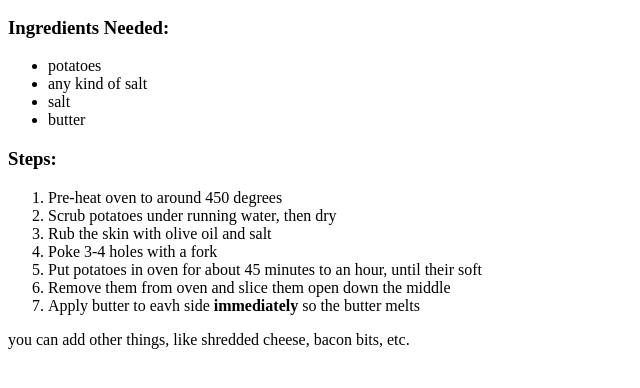
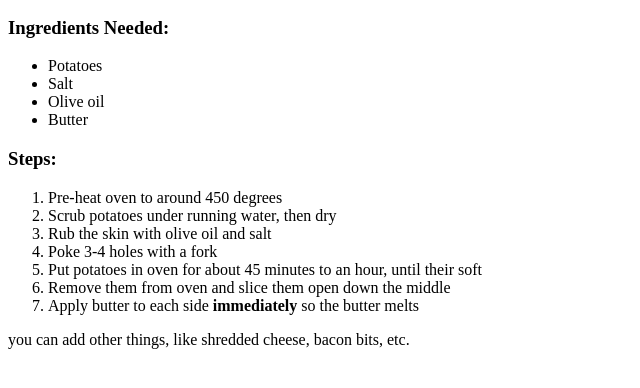
Before and after one commit to Bugger14/odin-recipes, a plain HTML site: page recipes/Baked-Potatoes.html in a window 1280 px wide. Shown: the part 100-488 px from the top of the page, without its empty margins (0-640 px from the left). Drawn offline with Linux system fonts and the light colour scheme.

Commit message:
vfixed typos in baked potatoes

```diff
--- a/recipes/Baked-Potatoes.html
+++ b/recipes/Baked-Potatoes.html
@@ -12,10 +12,10 @@
 
     <h3>Ingredients Needed:</h3>
     <ul>
-        <li>potatoes</li>
-        <li>any kind of salt</li>
-        <li>salt</li>
-        <li>butter</li>
+        <li>Potatoes</li>
+        <li>Salt</li>
+        <li>Olive oil</li>
+        <li>Butter</li>
     </ul>
 
     <h3>Steps:</h3>
@@ -26,7 +26,7 @@
         <li>Poke 3-4 holes with a fork</li>
         <li>Put potatoes in oven for about 45 minutes to an hour, until their soft</li>
         <li>Remove them from oven and slice them open down the middle</li>
-        <li>Apply butter to eavh side <strong>immediately</strong> so the butter melts</li>
+        <li>Apply butter to each side <strong>immediately</strong> so the butter melts</li>
     </ol>
 
     <p>you can add other things, like shredded cheese, bacon bits, etc.</p>
```
